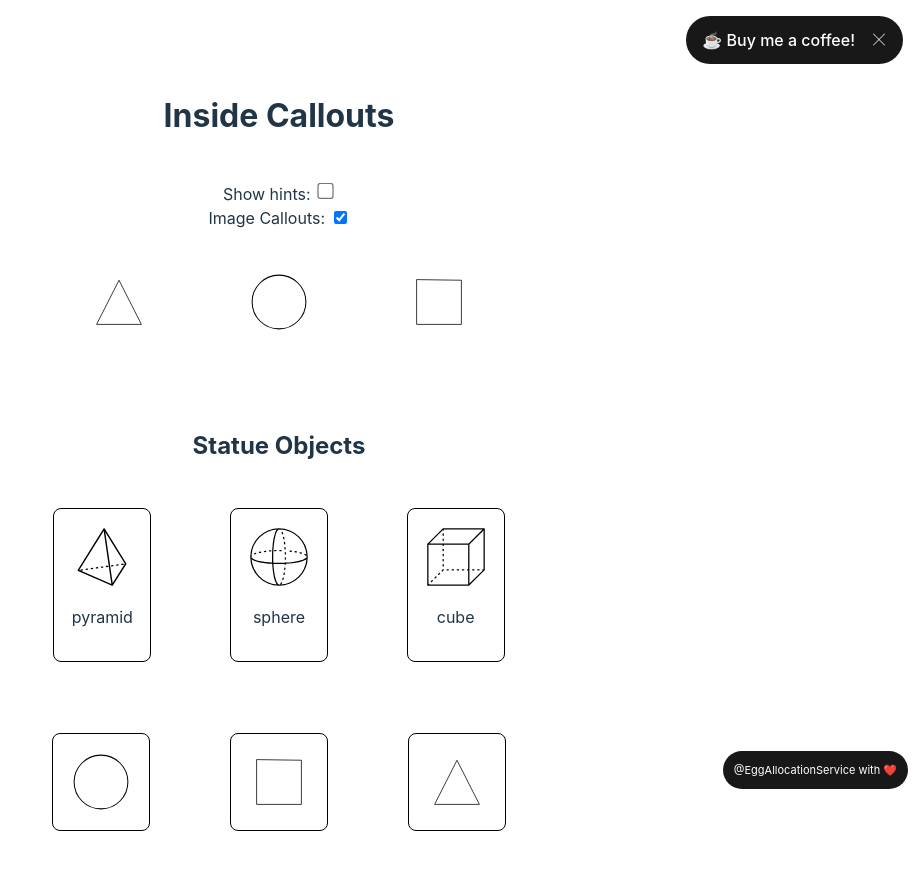
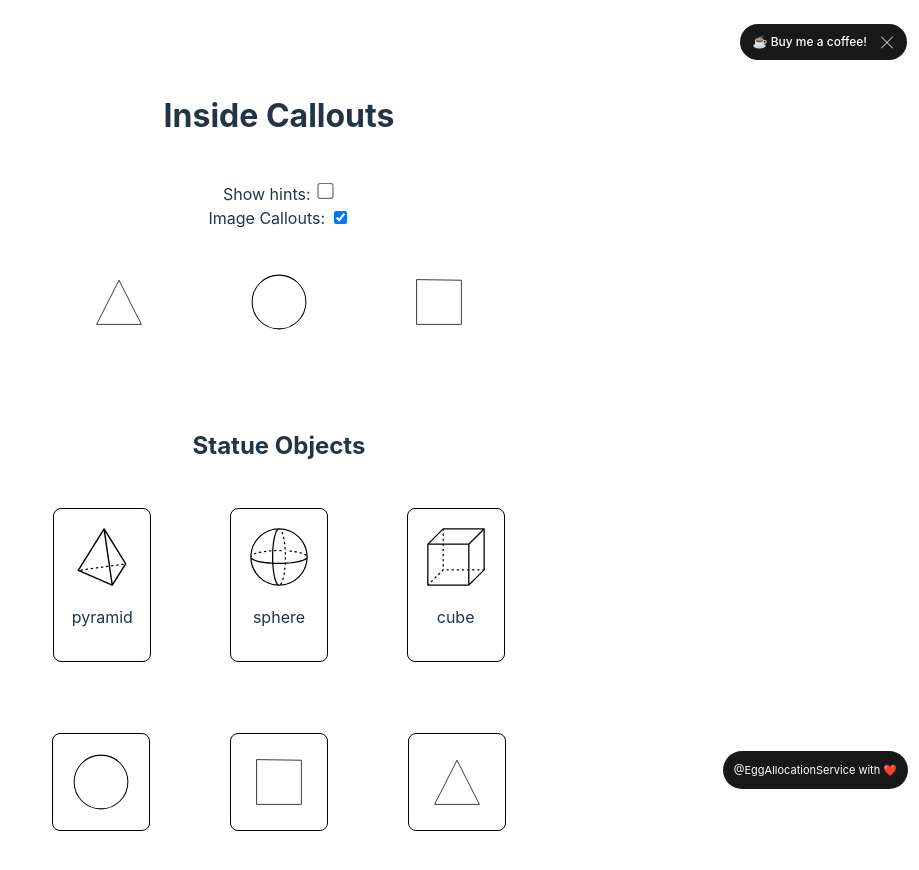
Before and after one commit to EggAllocationService/verity-sim, a Svelte app: page / in a window 1280 px wide. Shown: the top 870 px of the page, without its empty margins (361-1280 px from the left). Built offline with nearby package versions, Linux system fonts and the light colour scheme.

Commit message:
Fix popup font size

```diff
--- a/src/App.svelte
+++ b/src/App.svelte
@@ -218,8 +218,9 @@
   #popup {
     z-index: 50;
     position: fixed;
-    top: 1em;
+    top: 2em;
     right: 1em;
+    font-size: 12px;
   }
   .compact {
     justify-content: center !important;
```
